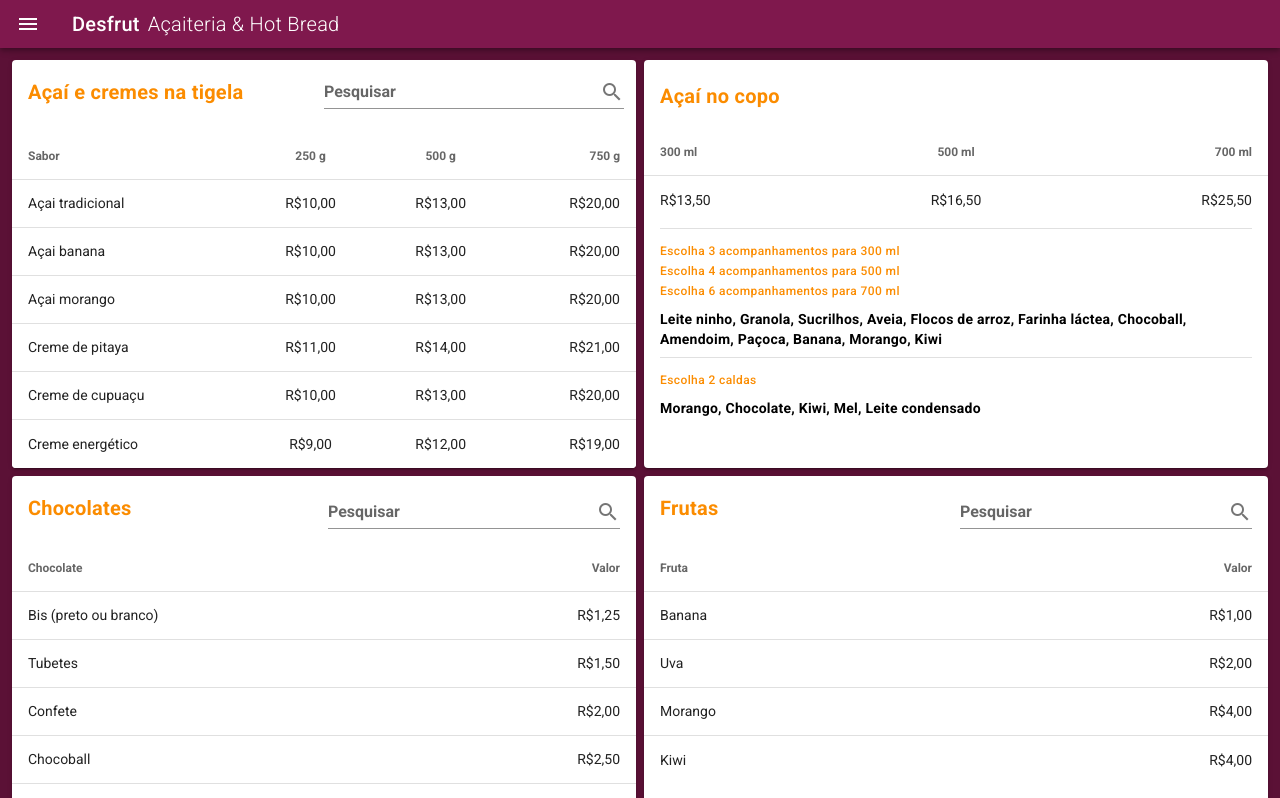
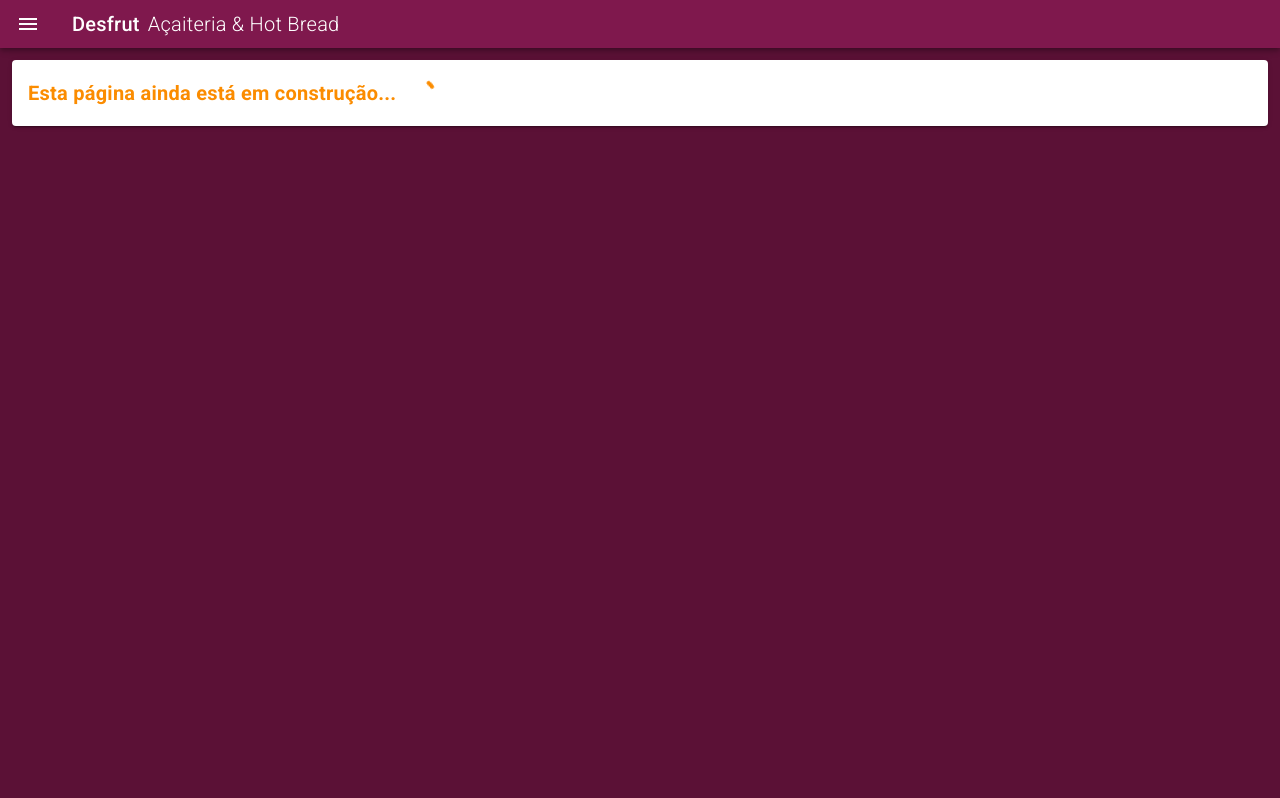
Before and after one commit to cledsonmedeiros/clmsoft-desfrut, a Vue app: page /#/pagina02 in a window 1280 px wide. Shown: the top 798 px of the page. Built offline with nearby package versions, Linux system fonts and the light colour scheme.

Commit message:
add pagina em construcao

```diff
--- a/src/App.vue
+++ b/src/App.vue
@@ -45,6 +45,14 @@ export default {
         {
           titulo: "Página 01",
           link: "/pagina01"
+        },
+        {
+          titulo: "Página 02",
+          link: "/pagina02"
+        },
+        {
+          titulo: "Página 03",
+          link: "/pagina03"
         },
         // {
         //   titulo: "Açaí e cremes na tigela",
--- a/src/router/index.js
+++ b/src/router/index.js
@@ -15,6 +15,16 @@ const routes = [
     component: () => import(/* webpackChunkName: "about" */ '../views/Page01.vue')
   },
   {
+    path: '/pagina02',
+    name: 'Page02',
+    component: () => import(/* webpackChunkName: "about" */ '../views/PageEmConstrucao.vue')
+  },
+  {
+    path: '/pagina03',
+    name: 'Page03',
+    component: () => import(/* webpackChunkName: "about" */ '../views/PageEmConstrucao.vue')
+  },
+  {
     path: '*/',
     name: '404',
     component: () => import(/* webpackChunkName: "about" */ '../views/Page01.vue'),
--- /dev/null
+++ b/src/views/PageEmConstrucao.vue
@@ -0,0 +1,28 @@
+<template>
+  <v-container fluid grid-list-md>
+    <v-layout row wrap>
+
+      <v-flex xs12>
+        <v-card color="white" light>
+          <v-card-title class="title font-weight-bold warning--text">
+            <div>Esta página ainda está em construção...</div>
+            <div class="pl-2">
+              <v-progress-circular indeterminate color="warning"></v-progress-circular>
+            </div>
+          </v-card-title>
+        </v-card>
+      </v-flex>
+
+    </v-layout>
+  </v-container>
+</template>
+
+<script>
+export default {
+  name: "PageEmConstrucao",
+  data() {
+    return {};
+  },
+  methods: {}
+};
+</script>
```
